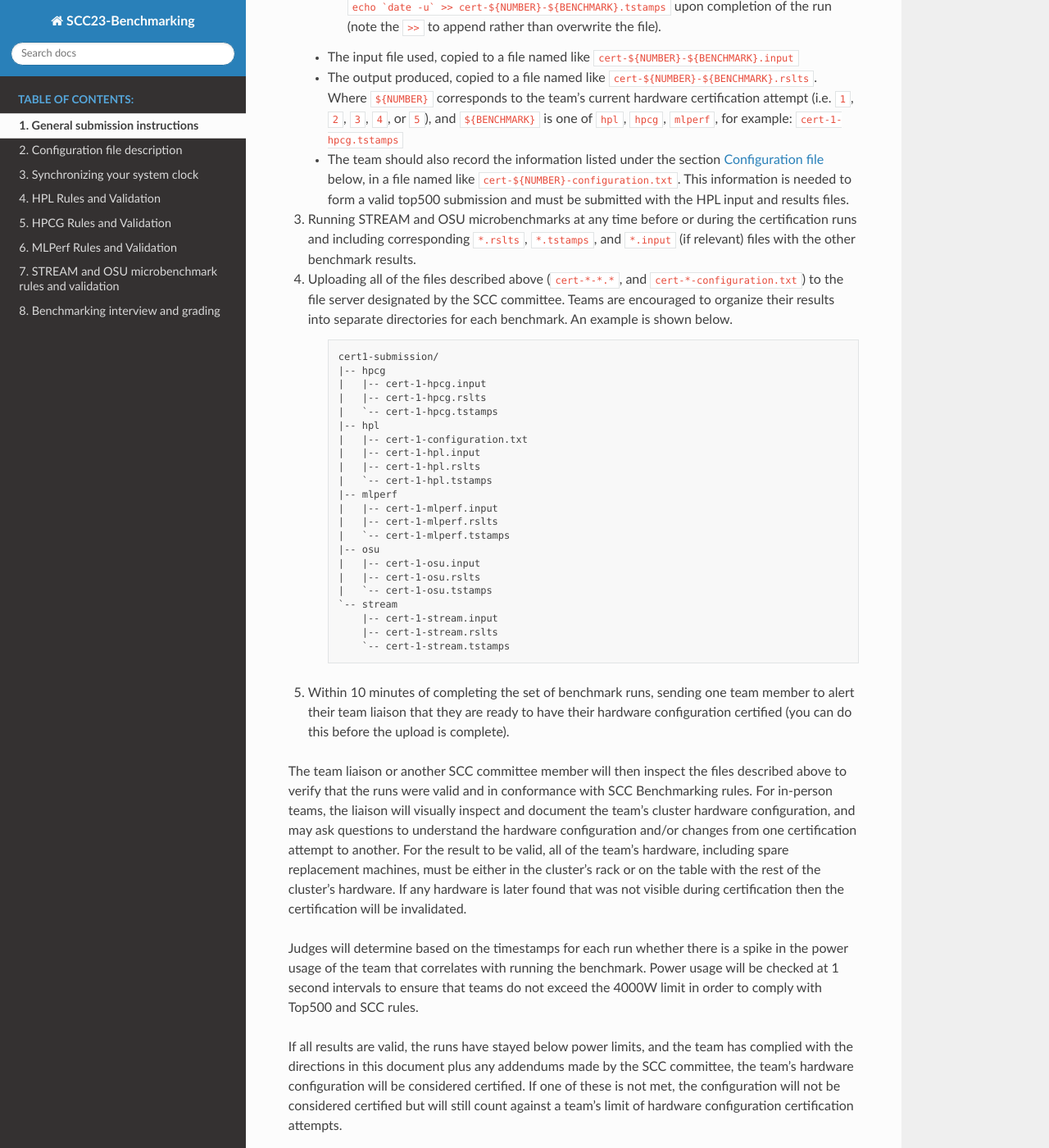
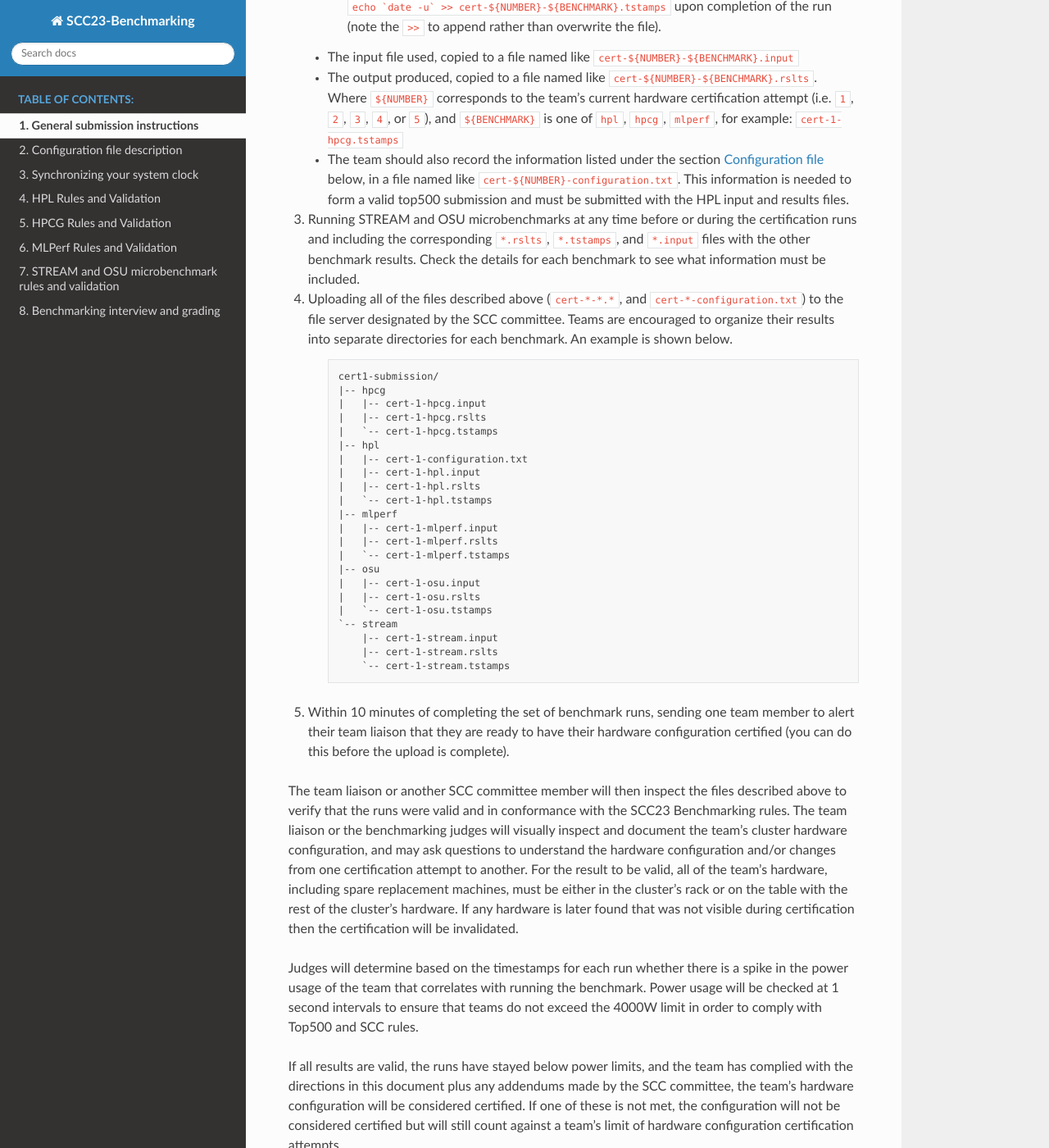
Before and after one commit to amaji/scc23-benchmarking, a Sphinx documentation site: the page built from source/benchmarks/general.rst, in a window 1280 px wide and 1400 px high, scrolled down 478 px. Shown: the whole window at 82% size. Built offline with Sphinx 7.4.7 and the Read the Docs theme 2.0.0, drawn with Linux system fonts in a browser that asks for light colours; some of the changed text lies outside the part shown.

Commit message:
Minor typos

```diff
--- a/source/benchmarks/general.rst
+++ b/source/benchmarks/general.rst
@@ -15,7 +15,7 @@ A hardware certification submission consists of a team:
    - The output produced, copied to a file named like ``cert-${NUMBER}-${BENCHMARK}.rslts``. Where ``${NUMBER}`` corresponds to the team’s current hardware certification attempt (i.e. ``1``, ``2``, ``3``, ``4``, or ``5``), and ``${BENCHMARK}`` is one of ``hpl``, ``hpcg``, ``mlperf``, for example: ``cert-1-hpcg.tstamps``
    - The team should also record the information listed under the section :ref:`Configuration file<Configuration file>` below, in a file named like ``cert-${NUMBER}-configuration.txt``. This information is needed to form a valid top500 submission and must be submitted with the HPL input and results files.
 
-3. Running STREAM and OSU microbenchmarks at any time before or during the certification runs and including corresponding ``*.rslts``, ``*.tstamps``, and ``*.input`` (if relevant) files with the other benchmark results.
+3. Running STREAM and OSU microbenchmarks at any time before or during the certification runs and including the corresponding ``*.rslts``, ``*.tstamps``, and ``*.input`` files with the other benchmark results. Check the details for each benchmark to see what information must be included.
 4. Uploading all of the files described above (``cert-*-*.*``, and ``cert-*-configuration.txt``) to the file server designated by the SCC committee. Teams are encouraged to organize their results into separate directories for each benchmark. An example is shown below.
 
      .. code-block::
@@ -45,7 +45,7 @@ A hardware certification submission consists of a team:
 
 5. Within 10 minutes of completing the set of benchmark runs, sending one team member to alert their team liaison that they are ready to have their hardware configuration certified (you can do this before the upload is complete).
 
-The team liaison or another SCC committee member will then inspect the files described above to verify that the runs were valid and in conformance with SCC Benchmarking rules. For in-person teams, the liaison will visually inspect and document the team’s cluster hardware configuration, and may ask questions to understand the hardware configuration and/or changes from one certification attempt to another. For the result to be valid, all of the team's hardware, including spare replacement machines, must be either in the cluster’s rack or on the table with the rest of the cluster’s hardware. If any hardware is later found that was not visible during certification then the certification will be invalidated.
+The team liaison or another SCC committee member will then inspect the files described above to verify that the runs were valid and in conformance with the SCC23 Benchmarking rules. The team liaison or the benchmarking judges will visually inspect and document the team’s cluster hardware configuration, and may ask questions to understand the hardware configuration and/or changes from one certification attempt to another. For the result to be valid, all of the team's hardware, including spare replacement machines, must be either in the cluster’s rack or on the table with the rest of the cluster’s hardware. If any hardware is later found that was not visible during certification then the certification will be invalidated.
 
 Judges will determine based on the timestamps for each run whether there is a spike in the power usage of the team that correlates with running the benchmark. Power usage will be checked at 1 second intervals to ensure that teams do not exceed the 4000W limit in order to comply with Top500 and SCC rules.
 
```
Also changed, not shown: other parts of source/benchmarks/general.rst (+1 -1 lines).
